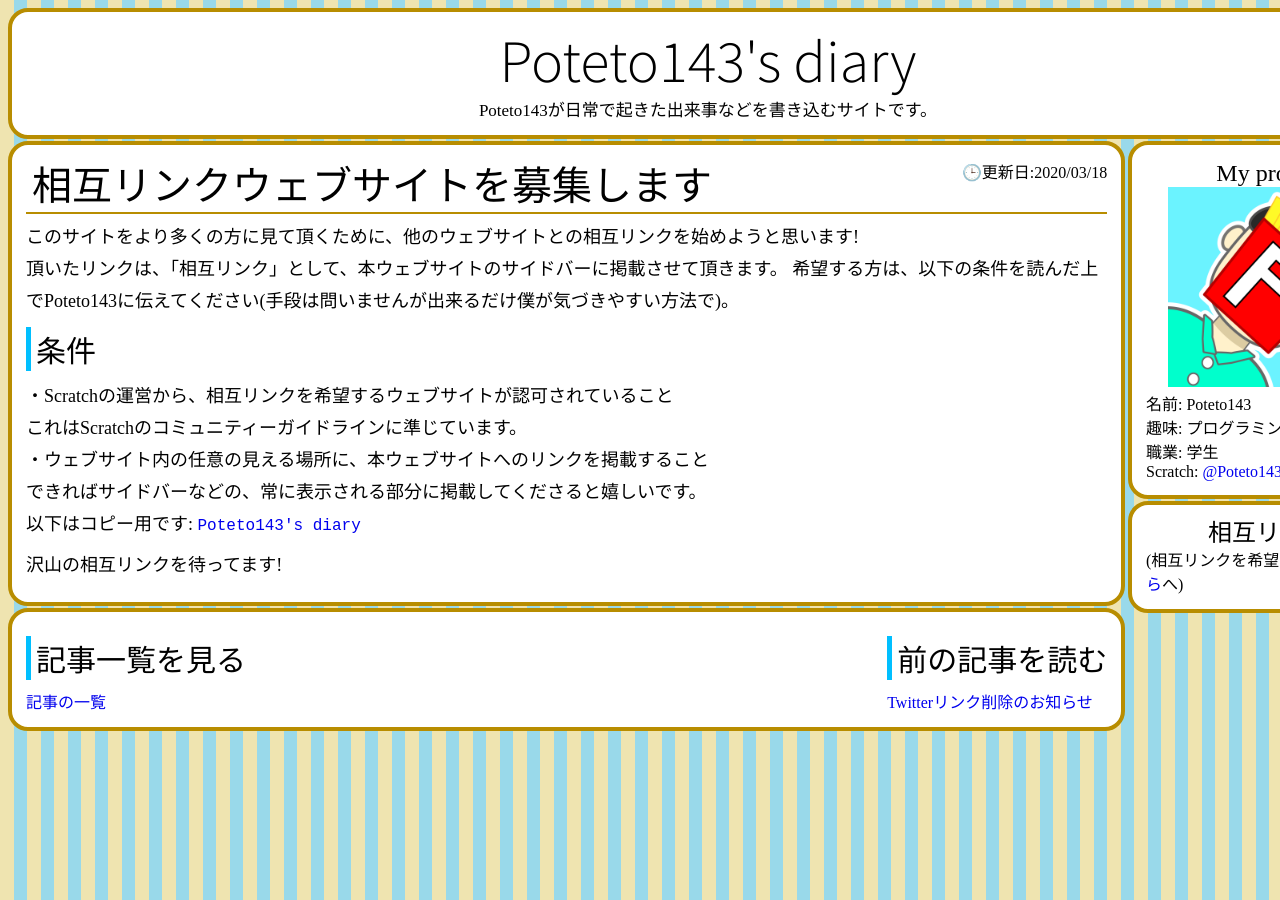
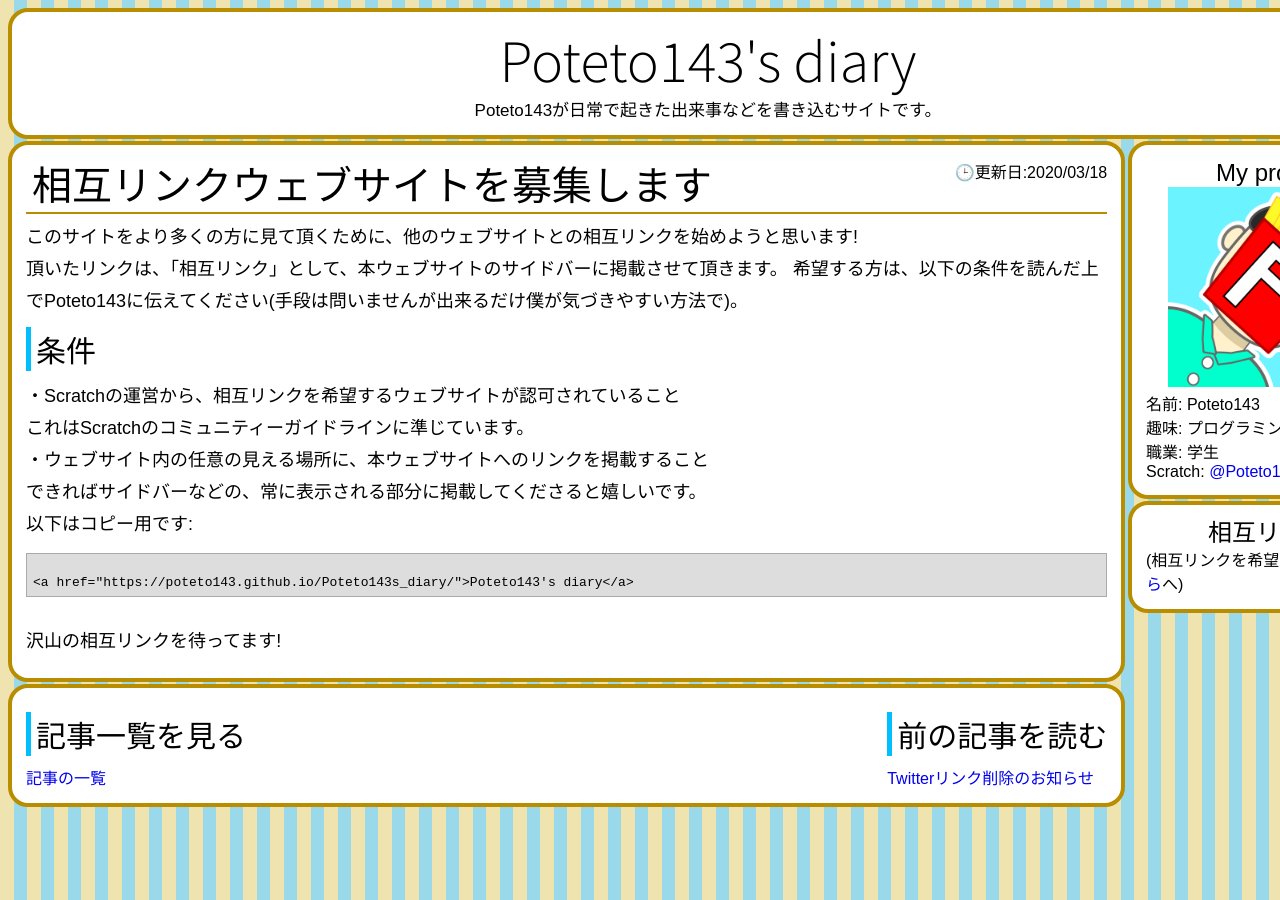
Before and after one commit to Poteto143/Poteto143s_diary, a Jekyll site: the page built from _posts/2020-03-18-Look-for-link-exchange.md, in a window 1280 px wide. Built offline with Jekyll 4.4.1, drawn with Linux system fonts in a browser that asks for light colours.

Commit message:
codeタグのcss追加・スマホでの閲覧用にフォント設定

```diff
--- a/_posts/2020-03-18-Look-for-link-exchange.md
+++ b/_posts/2020-03-18-Look-for-link-exchange.md
@@ -13,8 +13,9 @@ showfooter: True
 ・ウェブサイト内の任意の見える場所に、本ウェブサイトへのリンクを掲載すること<br>
 できればサイドバーなどの、常に表示される部分に掲載してくださると嬉しいです。<br>
 以下はコピー用です:
+<pre>
 <code>
-<a href="https://poteto143.github.io/Poteto143s_diary/">Poteto143's diary</a>
+&lt;a href="https://poteto143.github.io/Poteto143s_diary/">Poteto143's diary&lt;/a>
 </code>
-
+</pre>
 沢山の相互リンクを待ってます!
--- a/assets/css/style.css
+++ b/assets/css/style.css
@@ -6,6 +6,7 @@ body {
     width: 100%;
     color: black;
     text-align: center;
+    font-family: sans-serif;
 }
 
 header {
@@ -110,3 +111,10 @@ article p {
 .post_link p {
     margin: 0;
 }
+
+code {
+    display: block;
+    background-color: #ddd;
+    border: 1px solid #aaa;
+    padding: 6px;
+}
```
